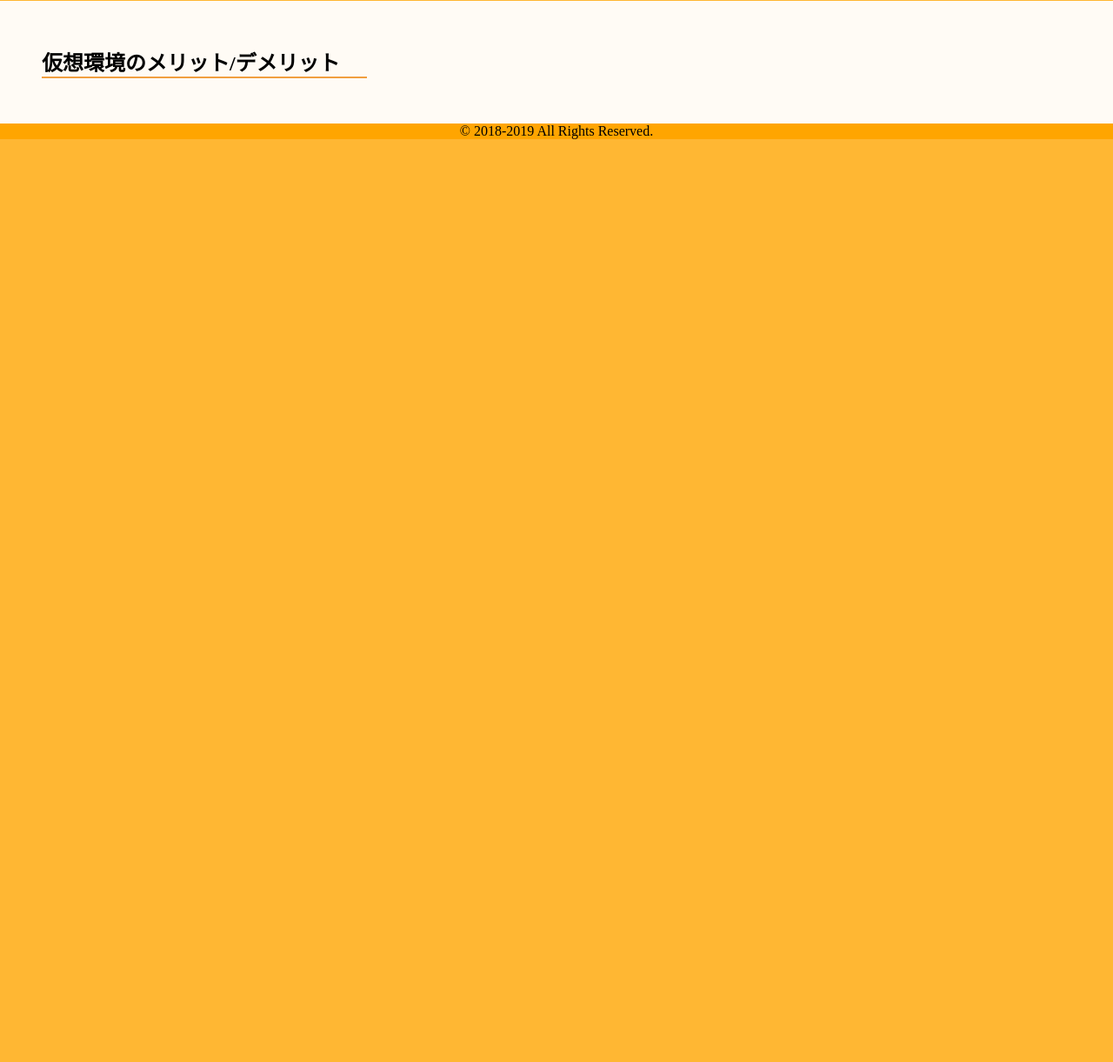
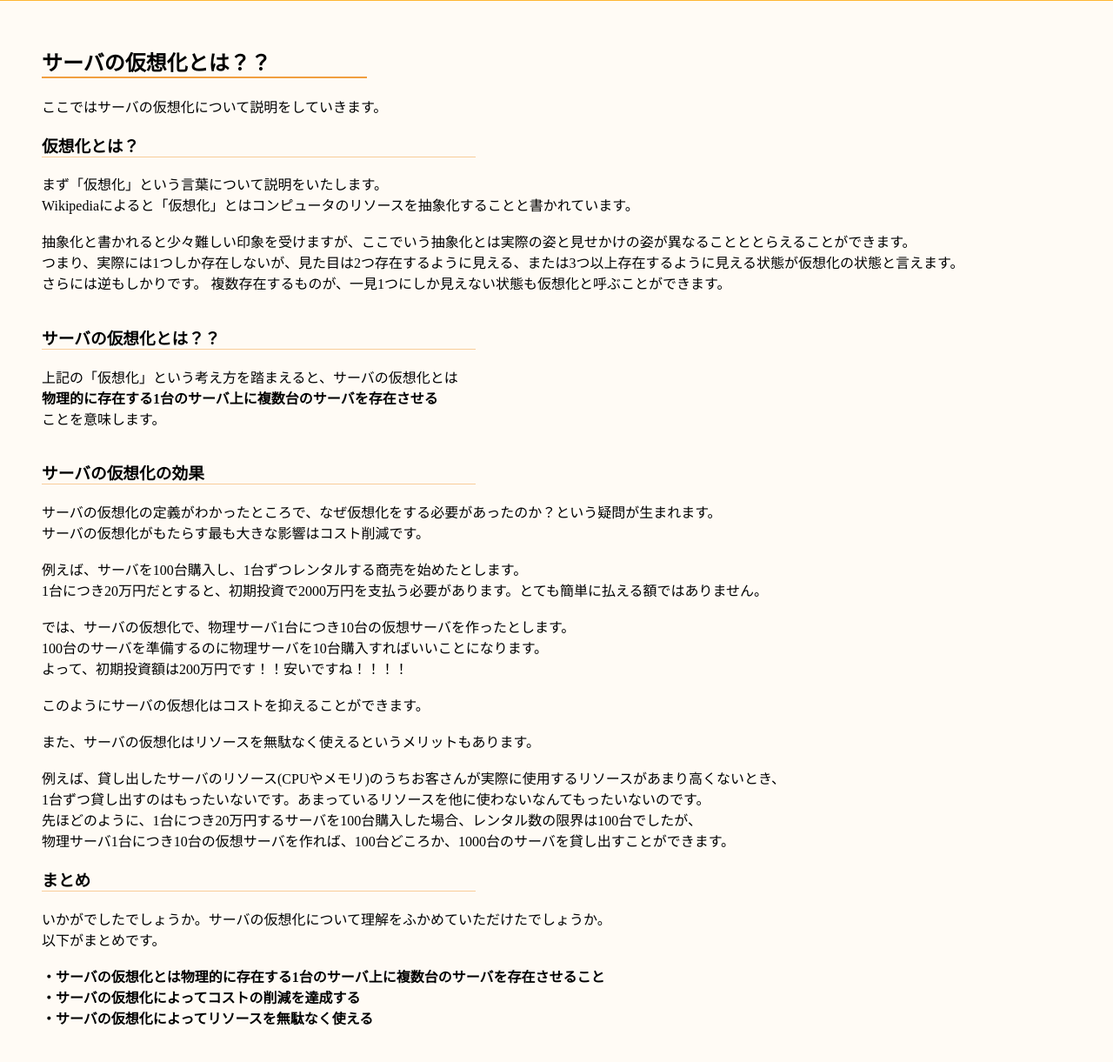
Before and after one commit to High-Temple-Force/portfolio, a plain HTML site: page vmware_blog_1.html in a window 1280 px wide. Shown: the part 239-1460 px from the top of the page at 87% size. Before the commit the page ends 800 px from the top, so only its background shows below. Drawn offline with Linux system fonts and the light colour scheme.

Commit message:
add blogs

```diff
--- a/style/style.css
+++ b/style/style.css
@@ -378,3 +378,8 @@ footer {
     background-color: orange;
     text-align: center;
 }
+
+.blog_article h3 {
+    width: 40%;
+    border-bottom: 1px solid rgba(241, 159, 64,0.5);
+}
--- a/vmware_blog_1.html
+++ b/vmware_blog_1.html
@@ -29,9 +29,63 @@
         </div>
         <div class="main_detail">
             <div class="Blog">
-                <h2>仮想環境のメリット/デメリット</h2>
+                <h2>サーバの仮想化とは？？</h2>
                 <div class="blog_article">
+                    <p>
+                        ここではサーバの仮想化について説明をしていきます。<br>
+                    </p>
+                    <h3>仮想化とは？</h3>
+                    <p>
+                        まず「仮想化」という言葉について説明をいたします。<br>
+                        Wikipediaによると「仮想化」とはコンピュータのリソースを抽象化することと書かれています。
+                        <br><br>
+                        抽象化と書かれると少々難しい印象を受けますが、ここでいう抽象化とは実際の姿と見せかけの姿が異なることととらえることができます。
+                        <br>
+                        つまり、実際には1つしか存在しないが、見た目は2つ存在するように見える、または3つ以上存在するように見える状態が仮想化の状態と言えます。<br>
+                        さらには逆もしかりです。
+                        複数存在するものが、一見1つにしか見えない状態も仮想化と呼ぶことができます。
+                        <br><br>
+                    </p>
+                    <h3>サーバの仮想化とは？？</h3>
+                    <p>
+                        上記の「仮想化」という考え方を踏まえると、サーバの仮想化とは<br>
+                        <b>物理的に存在する1台のサーバ上に複数台のサーバを存在させる</b><br>
+                        ことを意味します。<br><br>
 
+                    </p>
+
+                    <h3>サーバの仮想化の効果</h3>
+                    <p>
+                        サーバの仮想化の定義がわかったところで、なぜ仮想化をする必要があったのか？という疑問が生まれます。<br>
+                        サーバの仮想化がもたらす最も大きな影響はコスト削減です。<br>
+                        <br>
+                        例えば、サーバを100台購入し、1台ずつレンタルする商売を始めたとします。<br>
+                        1台につき20万円だとすると、初期投資で2000万円を支払う必要があります。とても簡単に払える額ではありません。<br>
+                        <br>
+                        では、サーバの仮想化で、物理サーバ1台につき10台の仮想サーバを作ったとします。<br>
+                        100台のサーバを準備するのに物理サーバを10台購入すればいいことになります。<br>
+                        よって、初期投資額は200万円です！！安いですね！！！！<br>
+                        <br>
+                        このようにサーバの仮想化はコストを抑えることができます。<br>
+                        <br>
+                        また、サーバの仮想化はリソースを無駄なく使えるというメリットもあります。<br>
+                        <br>例えば、貸し出したサーバのリソース(CPUやメモリ)のうちお客さんが実際に使用するリソースがあまり高くないとき、<br>
+                        1台ずつ貸し出すのはもったいないです。あまっているリソースを他に使わないなんてもったいないのです。<br>
+                        先ほどのように、1台につき20万円するサーバを100台購入した場合、レンタル数の限界は100台でしたが、<br>
+                        物理サーバ1台につき10台の仮想サーバを作れば、100台どころか、1000台のサーバを貸し出すことができます。<br>
+
+                    </p>
+
+                    <h3>まとめ</h3>
+                    <p>
+                        いかがでしたでしょうか。サーバの仮想化について理解をふかめていただけたでしょうか。<br>
+                        以下がまとめです。<br>
+                        <br>
+                        <b>・サーバの仮想化とは物理的に存在する1台のサーバ上に複数台のサーバを存在させること<br>
+                        ・サーバの仮想化によってコストの削減を達成する<br>
+                        ・サーバの仮想化によってリソースを無駄なく使える<br></b>
+                        <br>
+                    </p>
                 </div>
                 <script type="text/javascript" src="./script.js" charset="utf-8"></script>
             </div>
```
Also changed, not shown: vmware.html (+2 -2 lines).
